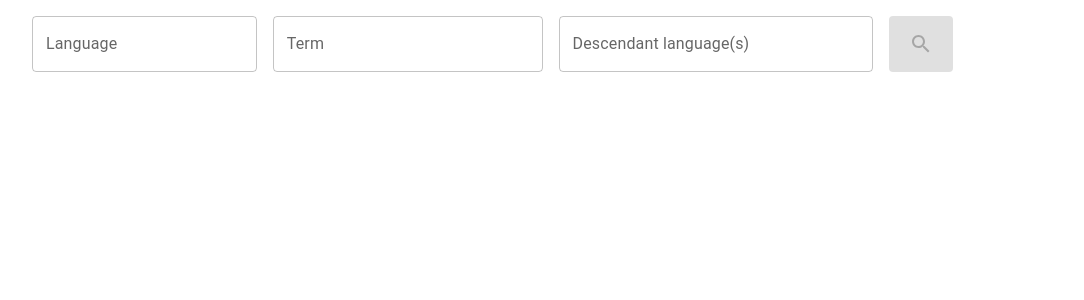
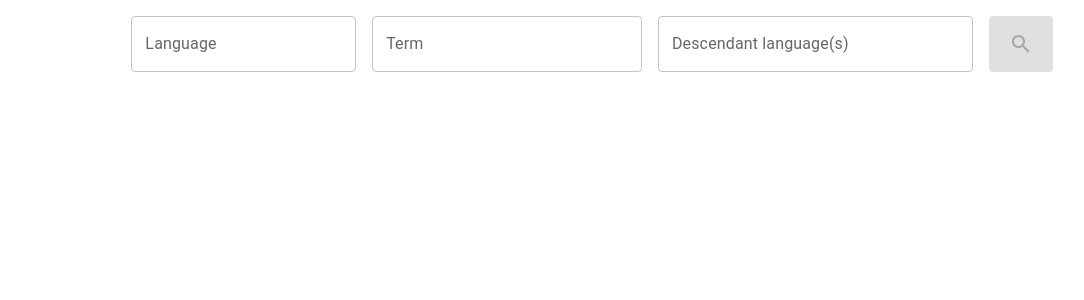
Before and after one commit to jmviz/wety, a React (Create React App) app in the folder client/: page / in a window 1280 px wide. Shown: the top 300 px of the page, without its empty margins (48-1132 px from the left). Built offline with nearby package versions, Linux system fonts and the light colour scheme.

Commit message:
stack justify center

```diff
--- a/client/src/search/SearchPane.tsx
+++ b/client/src/search/SearchPane.tsx
@@ -26,6 +26,7 @@ function SearchPane({ setEtyData }: SearchPaneProps) {
         sx={{ padding: 2 }}
         direction={{ xs: "column", sm: "row" }}
         spacing={2}
+        justifyContent={"center"}
       >
         <LangSearch
           selectedLang={selectedLang}
```
